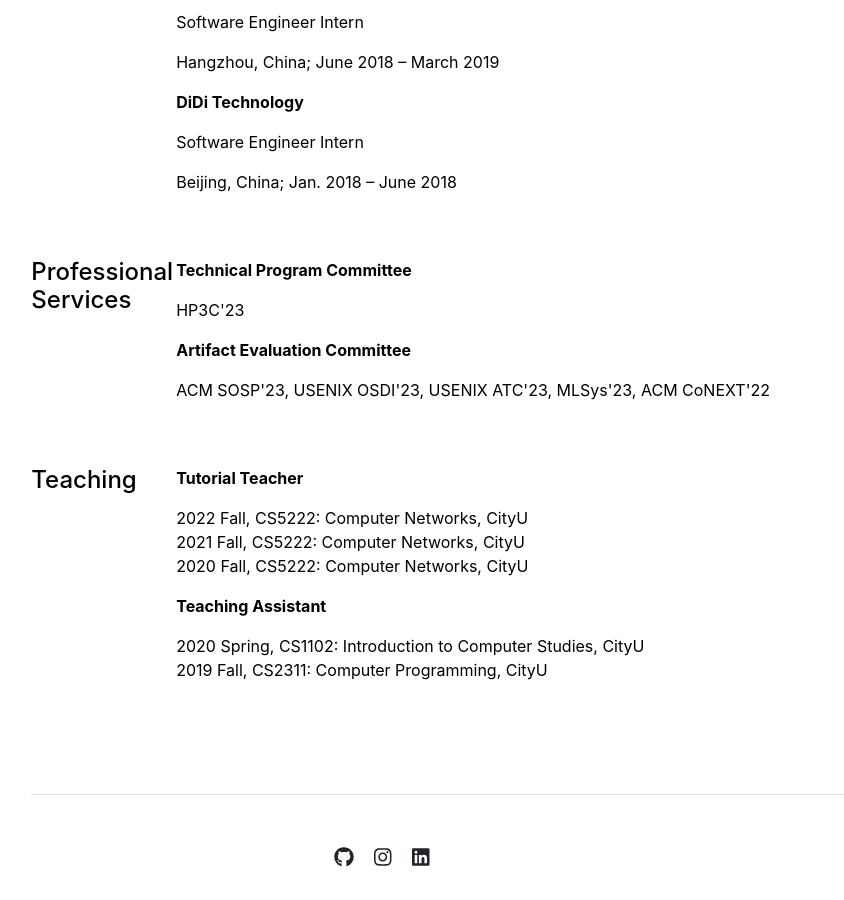
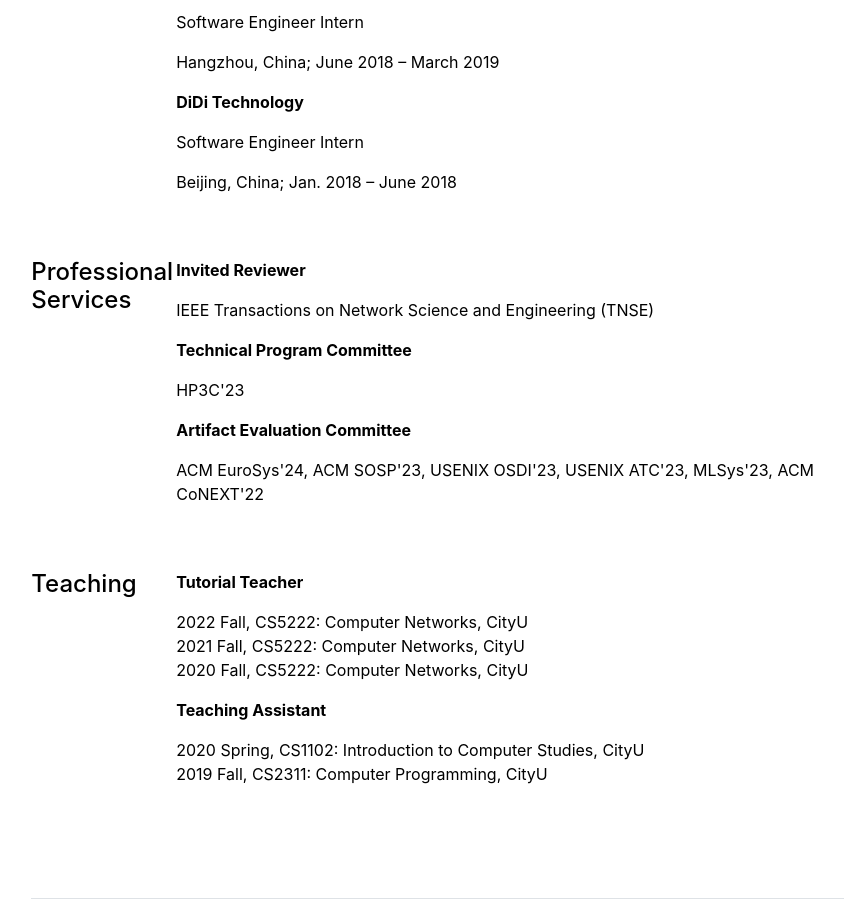
Before and after one commit to kanonjz/academic, a Jekyll site: the page built from cv.md, in a window 1280 px wide and 900 px high, scrolled down 910 px. Shown: the whole window, without its empty margins (198-1042 px from the left). Built offline with Jekyll 4.4.1, drawn with Linux system fonts in a browser that asks for light colours.

Commit message:
update service

```diff
--- a/_data/cv/service.yml
+++ b/_data/cv/service.yml
@@ -1,5 +1,8 @@
+- title: 'Invited Reviewer'
+  venue: 'IEEE Transactions on Network Science and Engineering (TNSE)'
+
 - title: 'Technical Program Committee'
   venue: 'HP3C''23'
 
 - title: 'Artifact Evaluation Committee'
-  venue: 'ACM SOSP''23, USENIX OSDI''23, USENIX ATC''23, MLSys''23, ACM CoNEXT''22'
+  venue: 'ACM EuroSys''24, ACM SOSP''23, USENIX OSDI''23, USENIX ATC''23, MLSys''23, ACM CoNEXT''22'
```
